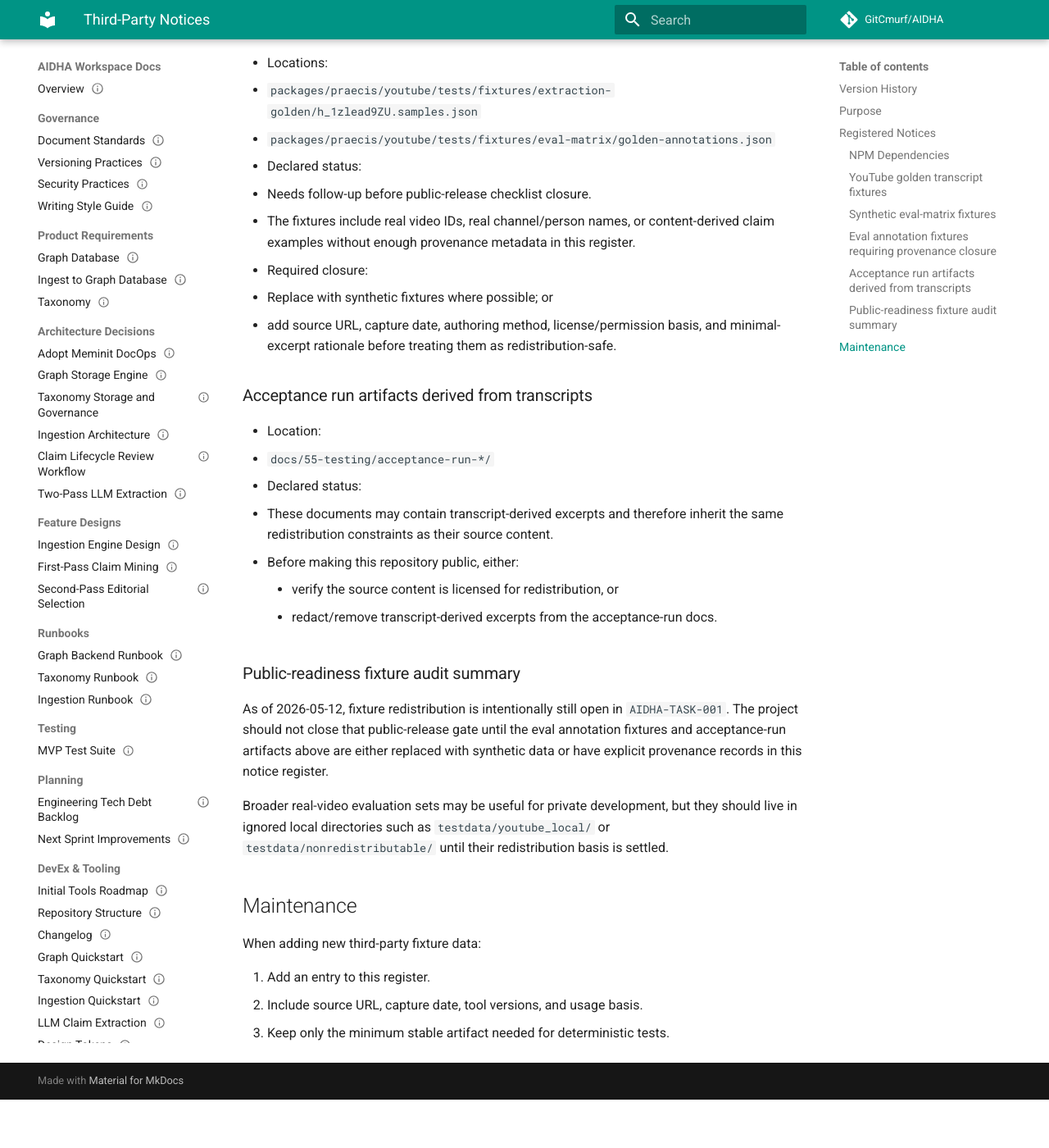
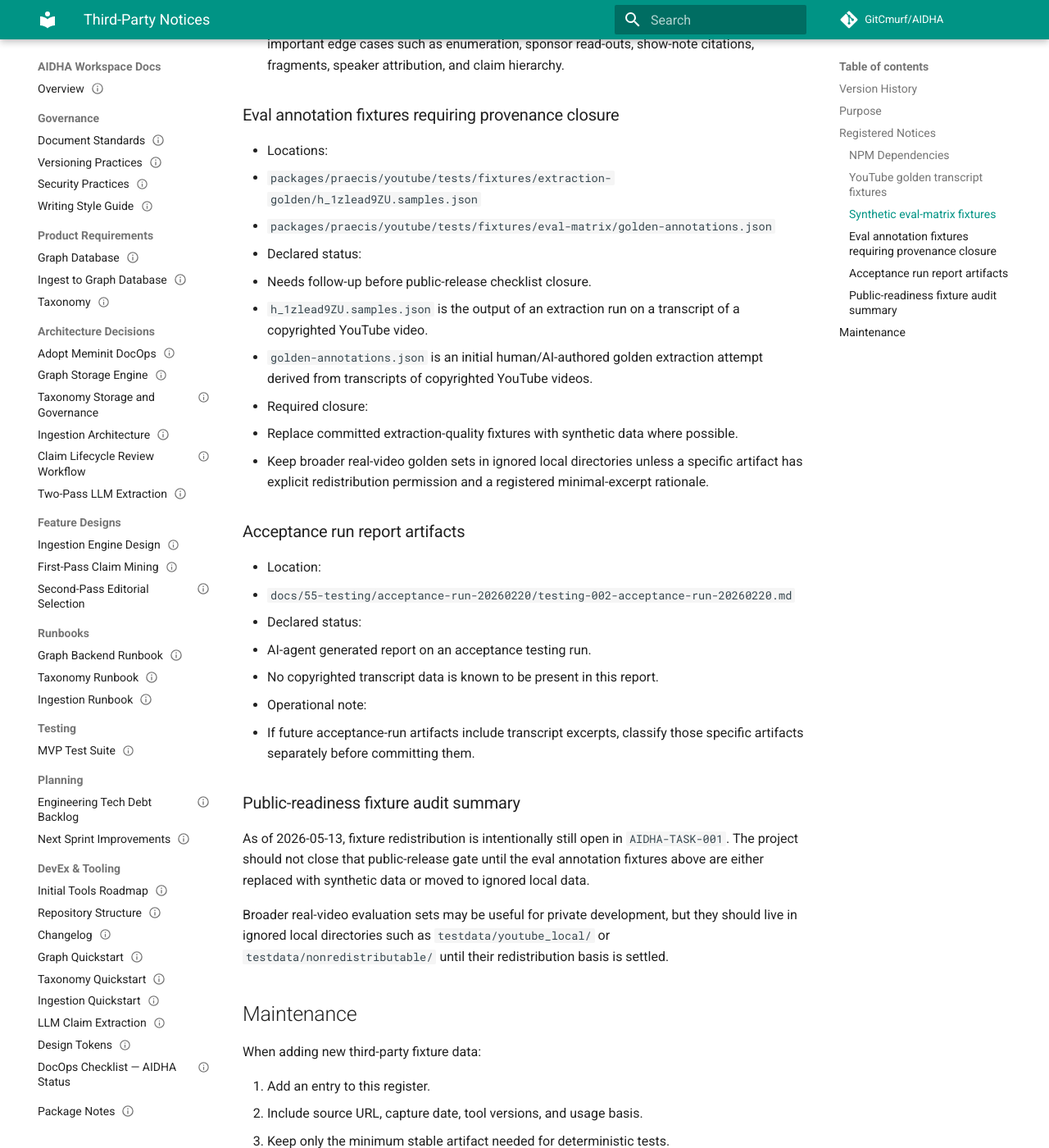
Before and after one commit to GitCmurf/AIDHA, an MkDocs documentation site: the page built from docs/00-governance/gov-005-third-party-notices.md, in a window 1280 px wide and 1400 px high, scrolled down 2750 px. Shown: the whole window at 82% size. Built offline with MkDocs 1.6.1 and Material for MkDocs 9.7.7, drawn with Linux system fonts in a browser that asks for light colours; comment, search, counter and statistics services are not loaded; the version menu is left out; before the commit the page ends 4091 px from its top, so only the background shows below that; some of the changed text lies outside the part shown.

Commit message:
docs: correct fixture provenance scope

```diff
--- a/docs/00-governance/gov-005-third-party-notices.md
+++ b/docs/00-governance/gov-005-third-party-notices.md
@@ -2,8 +2,8 @@
 document_id: AIDHA-GOV-005
 owner: Engineering
 status: Draft
-version: '0.5'
-last_updated: 2026-05-12
+version: '0.6'
+last_updated: 2026-05-13
 title: Third-Party Notices
 type: GOV
 docops_version: '2.0'
@@ -14,8 +14,8 @@
 > **Owner:** Engineering
 > **Approvers:** —
 > **Status:** Draft
-> **Version:** 0.5
-> **Last Updated:** 2026-05-12
+> **Version:** 0.6
+> **Last Updated:** 2026-05-13
 > **Type:** GOV
 
 # Third-Party Notices
@@ -29,6 +29,7 @@
 | 0.3     | 2026-02-24 | AI     | Add explicit redistribution verification and acceptance-run coverage guidance | — | Draft | — |
 | 0.4     | 2026-05-12 | AI     | Add public-readiness fixture inventory and provenance status. | — | Draft | AIDHA-TASK-001 |
 | 0.5     | 2026-05-12 | AI     | Clarify committed versus local real-video fixture policy. | — | Draft | AIDHA-TASK-001 |
+| 0.6     | 2026-05-13 | AI     | Correct eval and acceptance-run provenance classifications. | — | Draft | AIDHA-TASK-001 |
 
 ## Purpose
 
@@ -91,30 +92,31 @@
   - `packages/praecis/youtube/tests/fixtures/eval-matrix/golden-annotations.json`
 - Declared status:
   - Needs follow-up before public-release checklist closure.
-  - The fixtures include real video IDs, real channel/person names, or content-derived claim
-    examples without enough provenance metadata in this register.
+  - `h_1zlead9ZU.samples.json` is the output of an extraction run on a transcript of a copyrighted
+    YouTube video.
+  - `golden-annotations.json` is an initial human/AI-authored golden extraction attempt derived
+    from transcripts of copyrighted YouTube videos.
 - Required closure:
-  - Replace with synthetic fixtures where possible; or
-  - add source URL, capture date, authoring method, license/permission basis, and minimal-excerpt
-    rationale before treating them as redistribution-safe.
+  - Replace committed extraction-quality fixtures with synthetic data where possible.
+  - Keep broader real-video golden sets in ignored local directories unless a specific artifact has
+    explicit redistribution permission and a registered minimal-excerpt rationale.
 
-### Acceptance run artifacts derived from transcripts
+### Acceptance run report artifacts
 
 - Location:
-  - `docs/55-testing/acceptance-run-*/`
+  - `docs/55-testing/acceptance-run-20260220/testing-002-acceptance-run-20260220.md`
 - Declared status:
-  - These documents may contain transcript-derived excerpts and therefore inherit the same
-    redistribution constraints as their source content.
-  - Before making this repository public, either:
-    - verify the source content is licensed for redistribution, or
-    - redact/remove transcript-derived excerpts from the acceptance-run docs.
+  - AI-agent generated report on an acceptance testing run.
+  - No copyrighted transcript data is known to be present in this report.
+- Operational note:
+  - If future acceptance-run artifacts include transcript excerpts, classify those specific
+    artifacts separately before committing them.
 
 ### Public-readiness fixture audit summary
 
-As of 2026-05-12, fixture redistribution is intentionally still open in `AIDHA-TASK-001`. The
-project should not close that public-release gate until the eval annotation fixtures and
-acceptance-run artifacts above are either replaced with synthetic data or have explicit provenance
-records in this notice register.
+As of 2026-05-13, fixture redistribution is intentionally still open in `AIDHA-TASK-001`. The
+project should not close that public-release gate until the eval annotation fixtures above are
+either replaced with synthetic data or moved to ignored local data.
 
 Broader real-video evaluation sets may be useful for private development, but they should live in
 ignored local directories such as `testdata/youtube_local/` or `testdata/nonredistributable/` until
```
Also changed, not shown: docs/01-indices/catalog.json (+4 -4 lines), docs/05-planning/tasks/task-001-public-repo.md (+14 -7 lines).
